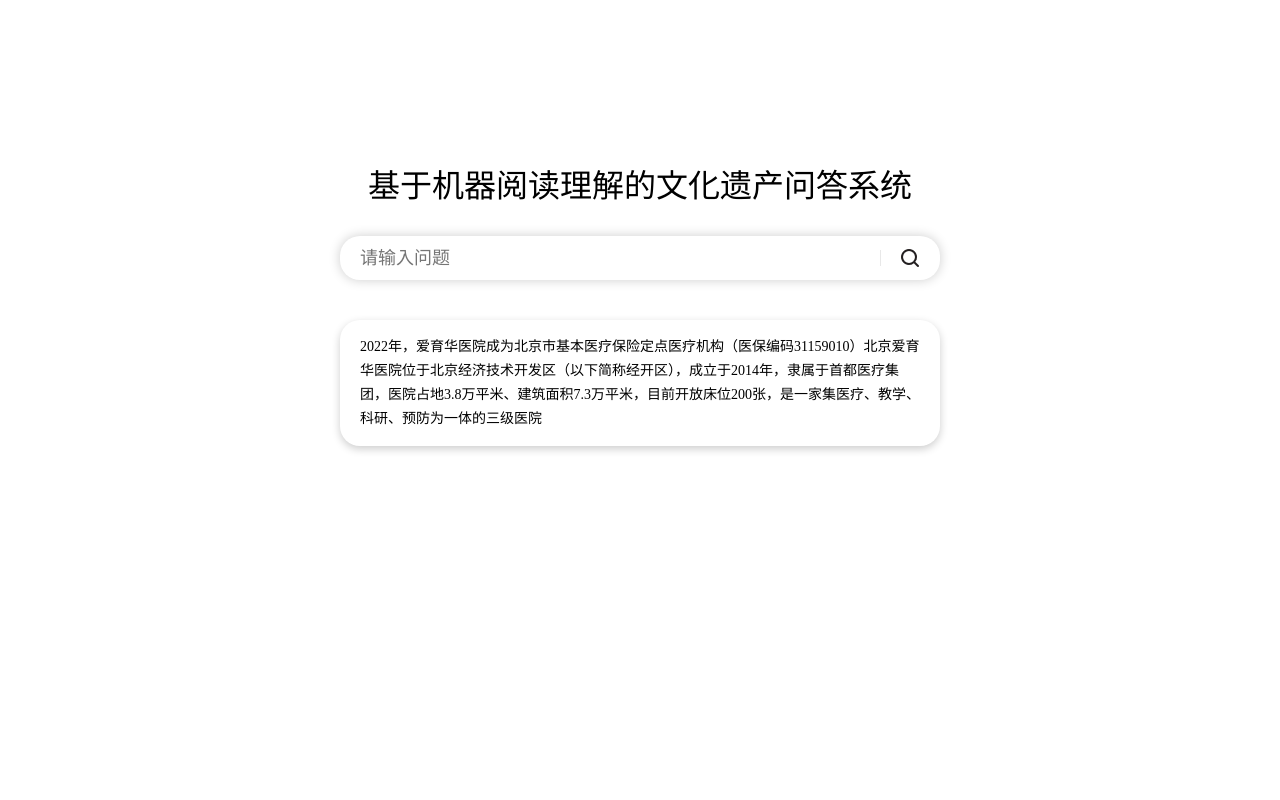
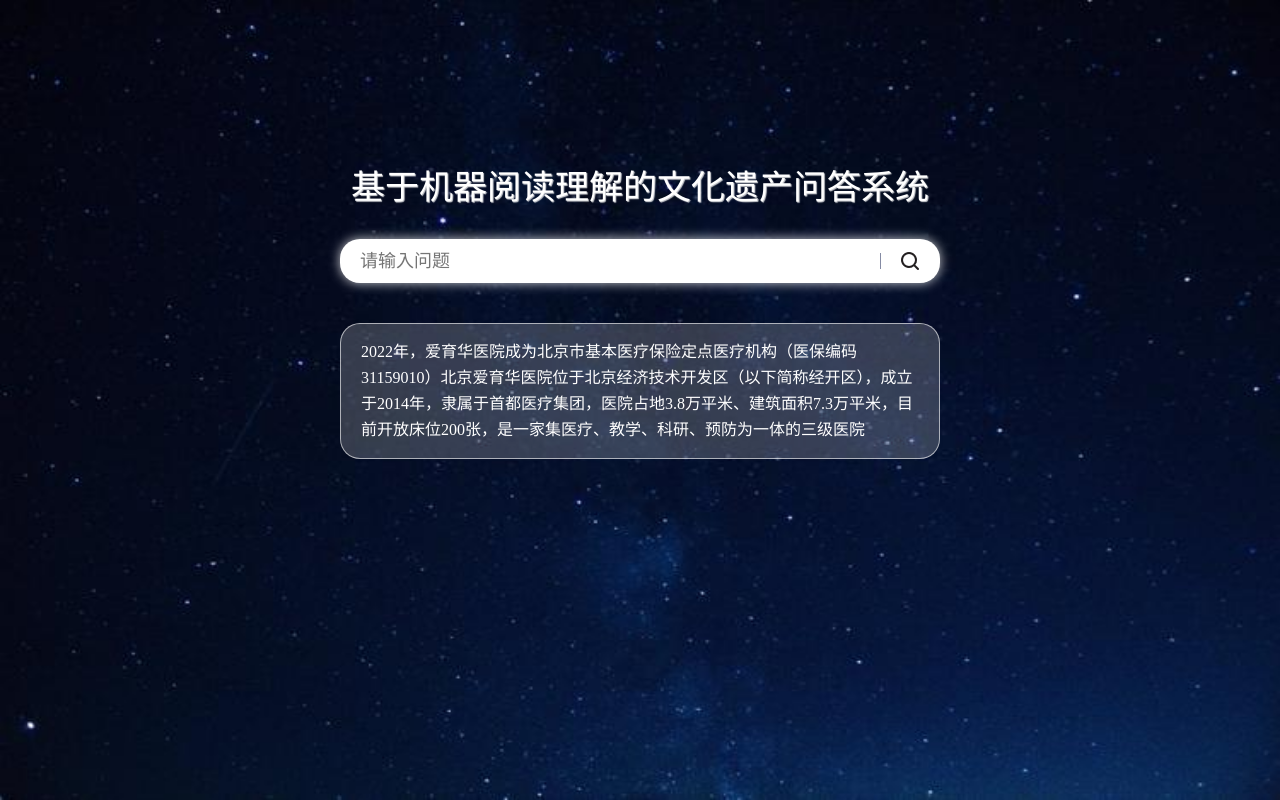
Before and after one commit to wqjteam/reclicweb, a Flask app: page / in a window 1280 px wide. Run offline with Flask 3, Linux system fonts and the light colour scheme.

Commit message:
添加问答

```diff
--- a/Templates/index.html
+++ b/Templates/index.html
@@ -13,6 +13,7 @@
     <meta name="viewport" content="width=device-width, initial-scale=1.0">
     <title>search index</title>
     <script src="https://cdn.jsdelivr.net/npm/axios/dist/axios.min.js"></script>
+    <script type="text/javascript" src="http://fw.qq.com/ipaddress" charset="gb2312"/>
     <script type="text/javascript">
         window.onload = function () {
             const data = [
@@ -63,13 +64,69 @@
                 // console.log(queryText)
             }
 
+
+            const getIPs = (callback) => {
+                var ip_dups = {};
+                var RTCPeerConnection = window.RTCPeerConnection
+                    || window.mozRTCPeerConnection
+                    || window.webkitRTCPeerConnection;
+                var useWebKit = !!window.webkitRTCPeerConnection;
+                var mediaConstraints = {
+                    optional: [{RtpDataChannels: true}]
+                };
+                // 这里就是需要的ICEServer了
+                var servers = {
+                    iceServers: [
+                        {urls: "stun:stun.services.mozilla.com"},
+                        {urls: "stun:stun.l.google.com:19302"},
+                    ]
+                };
+                var pc = new RTCPeerConnection(servers, mediaConstraints);
+
+                function handleCandidate(candidate) {
+                    var ip_regex = /([0-9]{1,3}(\.[0-9]{1,3}){3}|[a-f0-9]{1,4}(:[a-f0-9]{1,4}){7})/
+                    var hasIp = ip_regex.exec(candidate)
+                    if (hasIp) {
+                        var ip_addr = ip_regex.exec(candidate)[1];
+                        if (ip_dups[ip_addr] === undefined)
+                            callback(ip_addr);
+                        ip_dups[ip_addr] = true;
+                    }
+                }
+
+                // 网络协商的过程
+                pc.onicecandidate = function (ice) {
+                    if (ice.candidate) {
+                        handleCandidate(ice.candidate.candidate);
+                    }
+                };
+                pc.createDataChannel("");
+                //创建一个SDP(session description protocol)会话描述协议 是一个纯文本信息 包含了媒体和网络协商的信息
+                pc.createOffer(function (result) {
+                    pc.setLocalDescription(result, function () {
+                    }, function () {
+                    });
+                }, function () {
+                });
+                setTimeout(function () {
+                    var lines = pc.localDescription.sdp.split('\n');
+                    lines.forEach(function (line) {
+                        if (line.indexOf('a=candidate:') === 0)
+                            handleCandidate(line);
+                    });
+                }, 1000);
+            }
+
+
             searchBtn.onclick = function () {
                 queryFun()
                 // promisFun(url).then(res=>{
                 //     result.innerHTML=res
                 // })
                 // query.value=''
-
+                getIPs((ip) => {
+  console.log('ip', ip)
+})
                 axios.request({
                     url: "http://localhost:5000/getAnswer",
                     method: "post",
@@ -92,11 +149,17 @@
                 suggBox.style.display = 'none';
 
             }
+
+
+        }
+    </script>
+
+
+    <style>
+        html, body {
+            height: 100%;
         }
 
-
-    </script>
-    <style>
         div, input, body, html, ul, li, p {
             margin: 0;
             border: 0;
@@ -109,21 +172,28 @@
 
         body {
             display: flex;
-            align-items: center;
             justify-content: center;
-            font-size: 14px;
+            font-size: 16px;
             font-family: 'microsoft yahei';
+            background: url(../static/img/skin.jpeg) center center/100% 100% no-repeat;
+
+        {
+            # background-repeat: no-repeat
+        ;
+            #
         }
-
+        }
         .searchBody {
             min-height: calc(100vh - 20vh);
             padding-top: 20vh;
         }
 
         .logo {
-            font-size: 32px;
+            font-size: 34px;
             text-align: center;
             padding-bottom: 30px;
+            color: #fff;
+            text-shadow: 1px 1px 1px rgba(255, 255, 255, .8);
         }
 
         .searchBox {
@@ -139,7 +209,8 @@
             border-radius: 20px;
             position: relative;
             z-index: 3;
-            box-shadow: 0 0 12px rgba(0, 0, 0, .2);
+            box-shadow: 0 0 12px rgba(255, 255, 255, .8);
+            background-color: #fff;
 
         }
 
@@ -185,7 +256,7 @@
             position: absolute;
             top: 50%;
             margin-top: -8px;
-            background-color: #e8e8e8;
+            background-color: #858ba4;
             left: 0;
         }
 
@@ -196,7 +267,7 @@
             left: 0;
             right: 0;
             top: 0;
-            box-shadow: 0 0 12px rgba(0, 0, 0, .2);
+            box-shadow: 0 0 12px rgba(255, 255, 255, .8);
             z-index: 2;
             background-color: #fff;
 
@@ -239,9 +310,14 @@
             background: url(../static/img/delete.png) center center/18px no-repeat;
         }
 
-        {# .suginner li:hover span{
+        {
+        #
+        .suginner li:hover span {
             display: block;
-        } #}
+        }
+
+        #
+        }
 
 
         .suginner li:hover {
@@ -266,11 +342,14 @@
 
         .result {
             width: 600px;
-            box-shadow: 0 3px 9px rgba(0, 0, 0, .2);
+            border: 1px solid rgba(255, 255, 255, .6);
             border-radius: 20px;
             box-sizing: border-box;
             padding: 15px 20px;
-            line-height: 24px;
+            line-height: 26px;
+            background-color: rgba(255, 255, 255, .2);
+            color: #fff;
+
         }
 
     </style>
```
Also changed, not shown: mysqldao.py (added, +24 -0 lines), pojo.py (added, +25 -0 lines), static/img/skin.jpeg (added).
